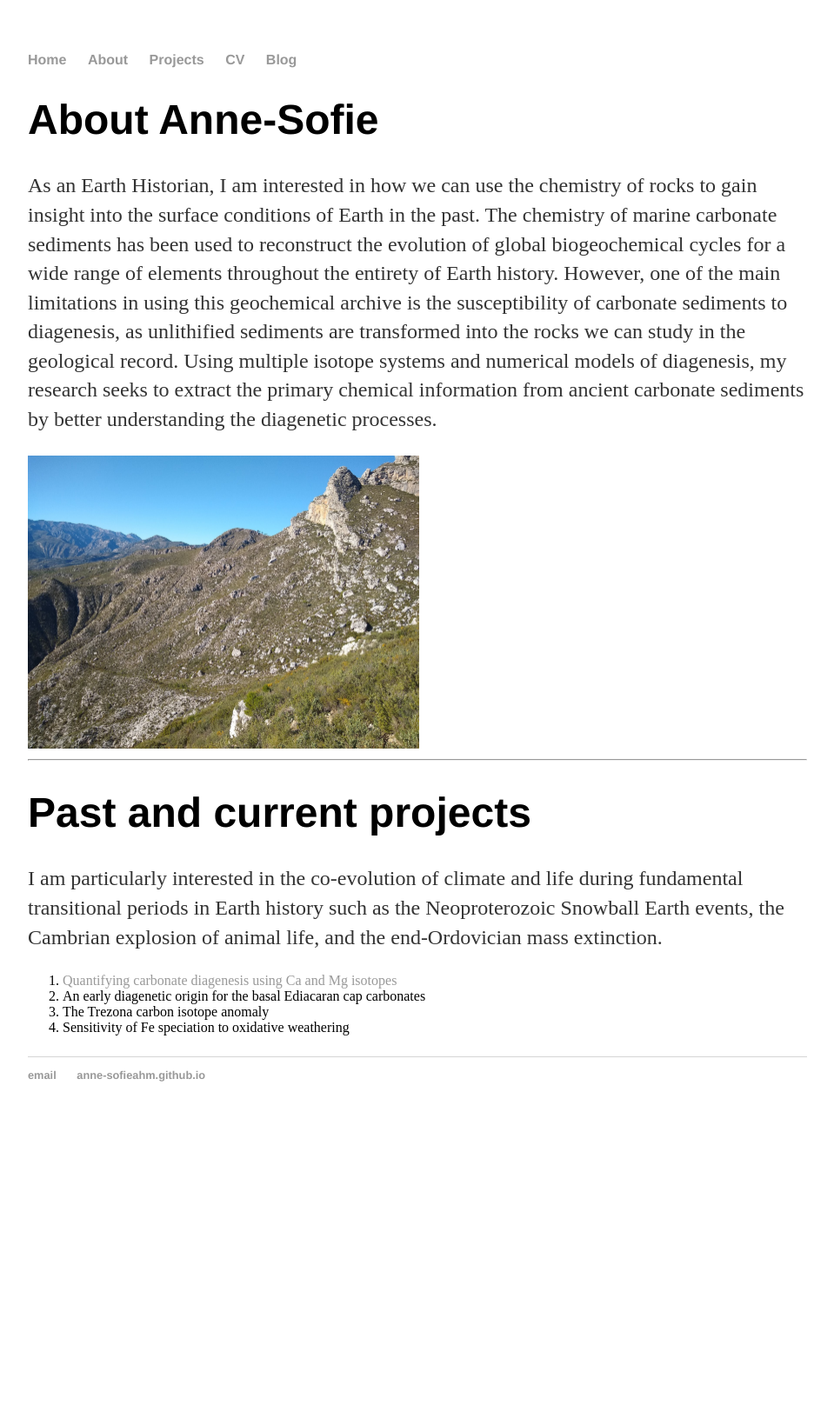
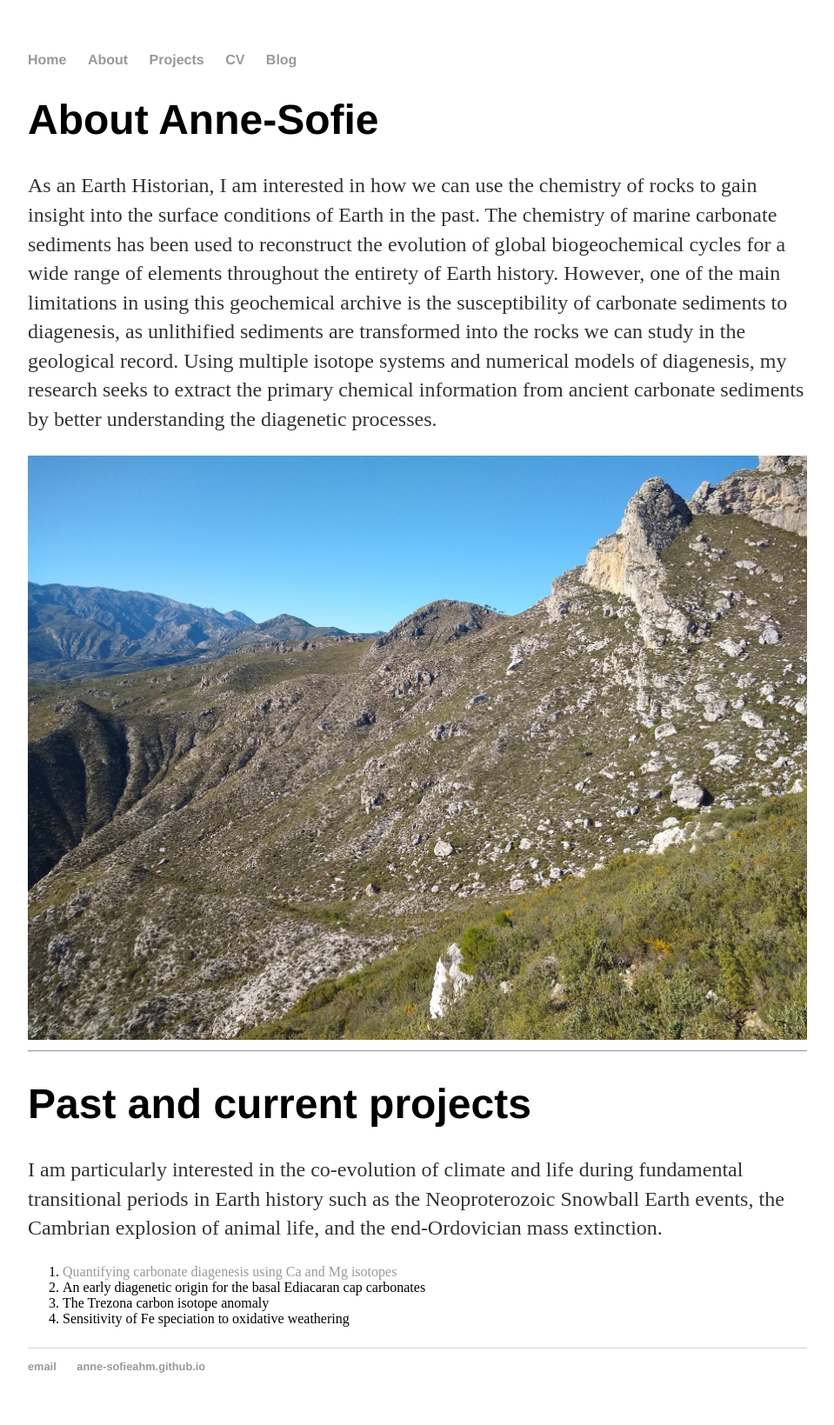
Before and after one commit to Anne-SofieAhm/Anne-SofieAhm.github.io, a Jekyll site: the page built from about/index.html, in a window 1280 px wide. Shown: the whole page at 87% size, without its empty margins (160-1119 px from the left). Built offline with Jekyll 4.4.1, drawn with Linux system fonts in a browser that asks for light colours; before the commit the page ends 1304 px from its top, so only the background shows below that.

Commit message:
Update index.html

```diff
--- a/about/index.html
+++ b/about/index.html
@@ -7,7 +7,7 @@ title: About Anne-Sofie
 
 <p>As an Earth Historian, I am interested in how we can use the chemistry of rocks to gain insight into the surface conditions of Earth in the past. The chemistry of marine carbonate sediments has been used to reconstruct the evolution of global biogeochemical cycles for a wide range of elements throughout the entirety of Earth history. However, one of the main limitations in using this geochemical archive is the susceptibility of carbonate sediments to diagenesis, as unlithified sediments are transformed into the rocks we can study in the geological record. Using multiple isotope systems and numerical models of diagenesis, my research seeks to extract the primary chemical information from ancient carbonate sediments by better understanding the diagenetic processes.</p>
 
-<img src="../IMG_20190102_142845237.jpg" width="450"/>
+<img src="../IMG_20190102_142845237.jpg" width="100%"/>
 
 <hr />
 
```
